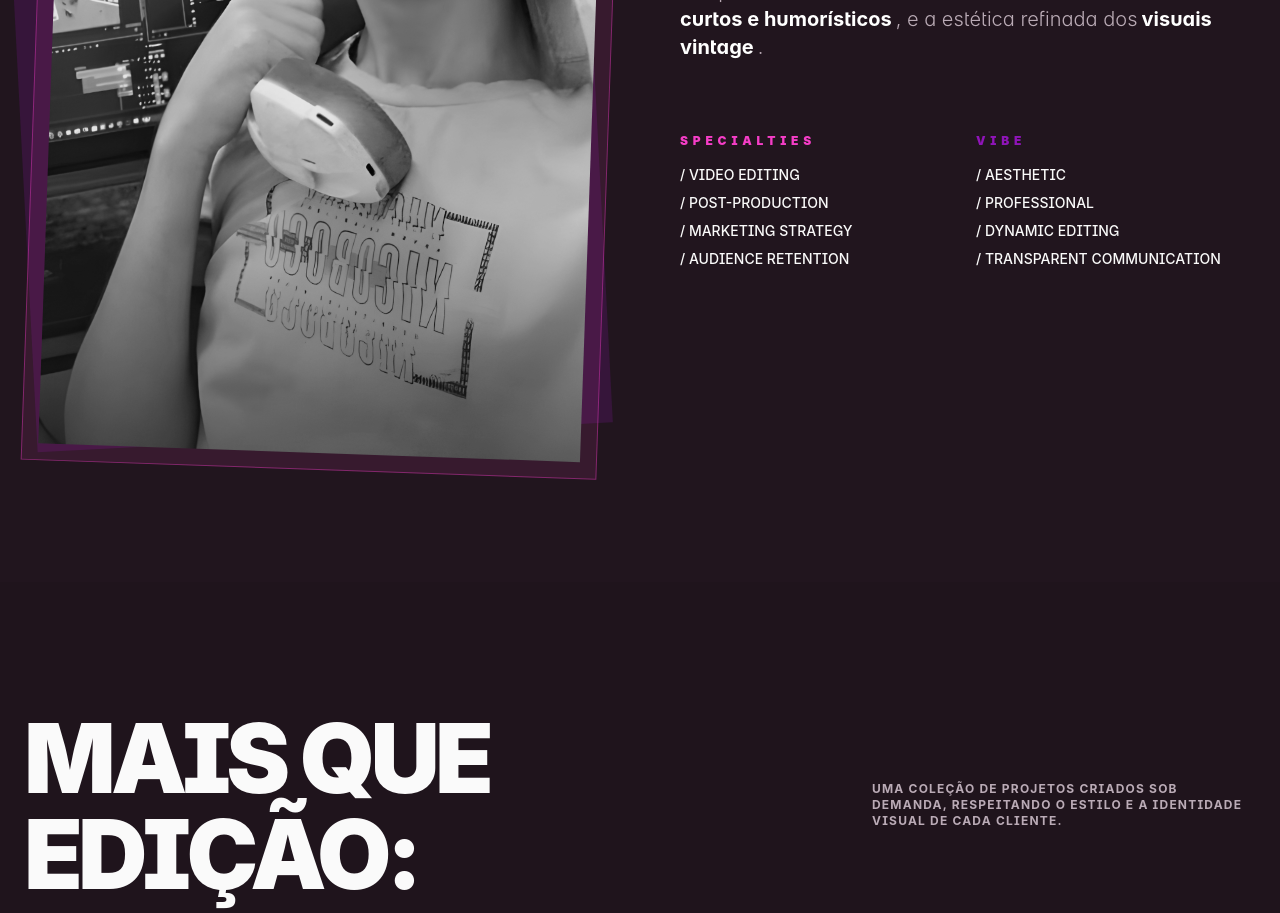
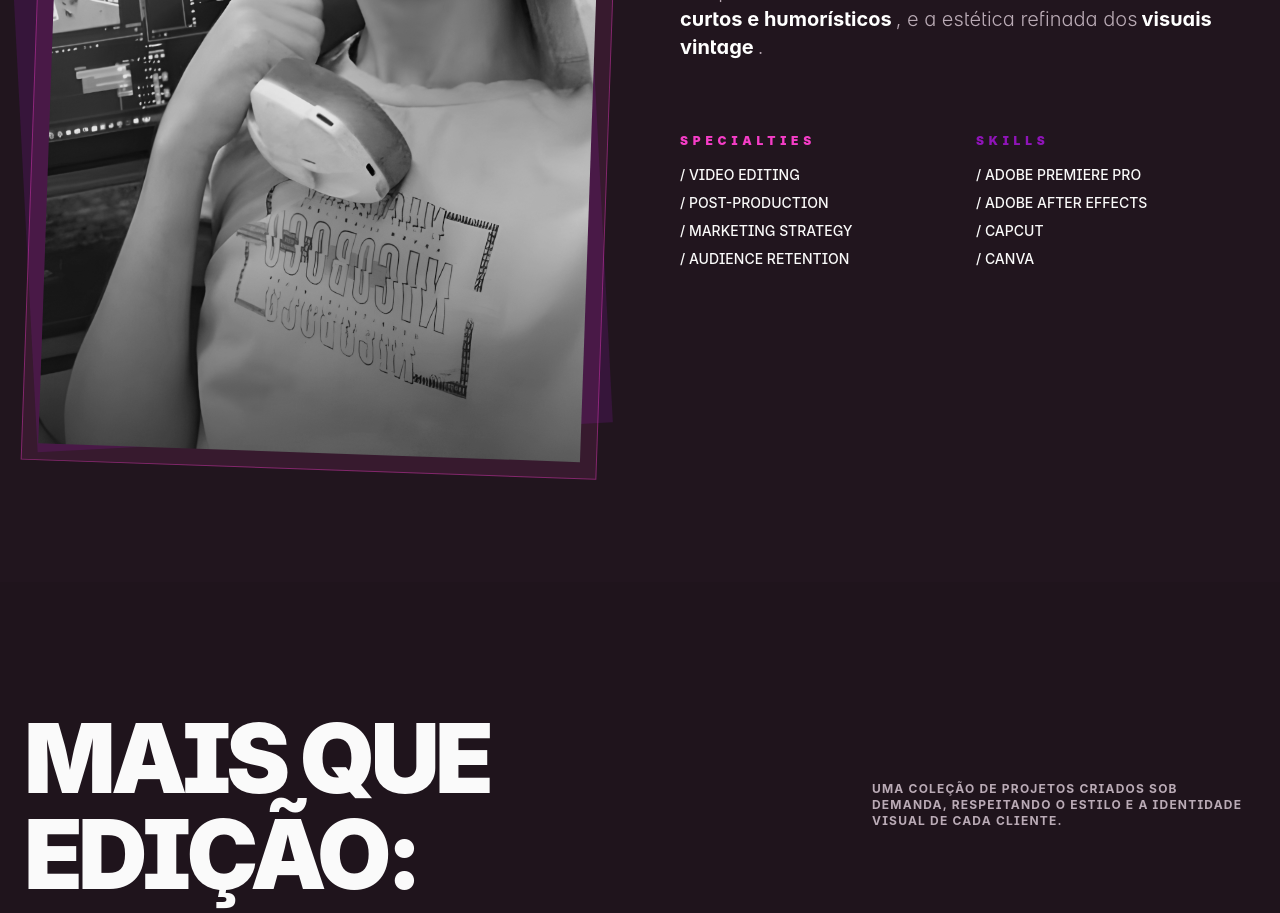
Before and after one commit to furiaas/p-luiportfolio, a Next.js app: page /p-luiportfolio/ in a window 1280 px wide. Shown: the part 2060-2973 px from the top of the page. Built offline with nearby package versions, Linux system fonts and the light colour scheme.

Commit message:
Change 'Vibe' heading to 'Skills' and update list

```diff
--- a/src/components/AboutSection.tsx
+++ b/src/components/AboutSection.tsx
@@ -75,12 +75,12 @@ export function AboutSection() {
               </ul>
             </div>
             <div>
-              <h4 className="text-xs font-black uppercase tracking-[0.4em] mb-4 text-accent">Vibe</h4>
+              <h4 className="text-xs font-black uppercase tracking-[0.4em] mb-4 text-accent">Skills</h4>
               <ul className="text-sm font-medium space-y-2 uppercase">
-                <li>/ Aesthetic</li>
-                <li>/ Professional</li>
-                <li>/ Dynamic Editing</li>
-                <li>/ Transparent Communication</li>
+                <li>/ Adobe Premiere Pro</li>
+                <li>/ Adobe After Effects</li>
+                <li>/ Capcut</li>
+                <li>/ Canva</li>
               </ul>
             </div>
           </div>
```
